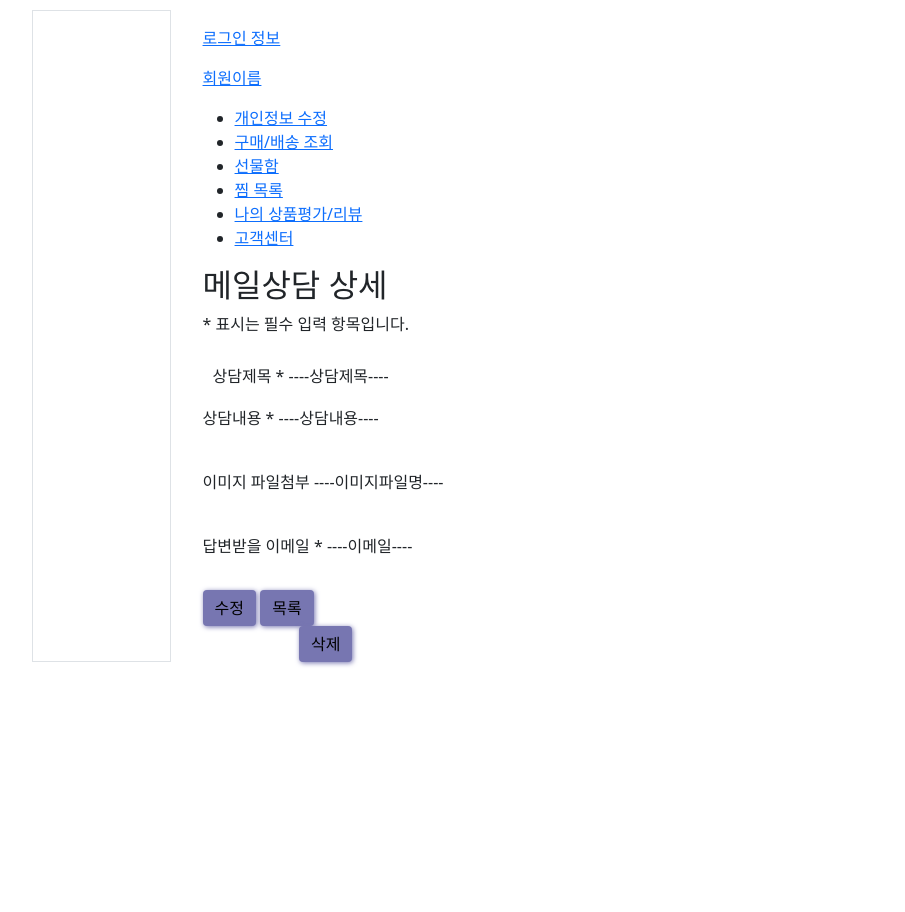
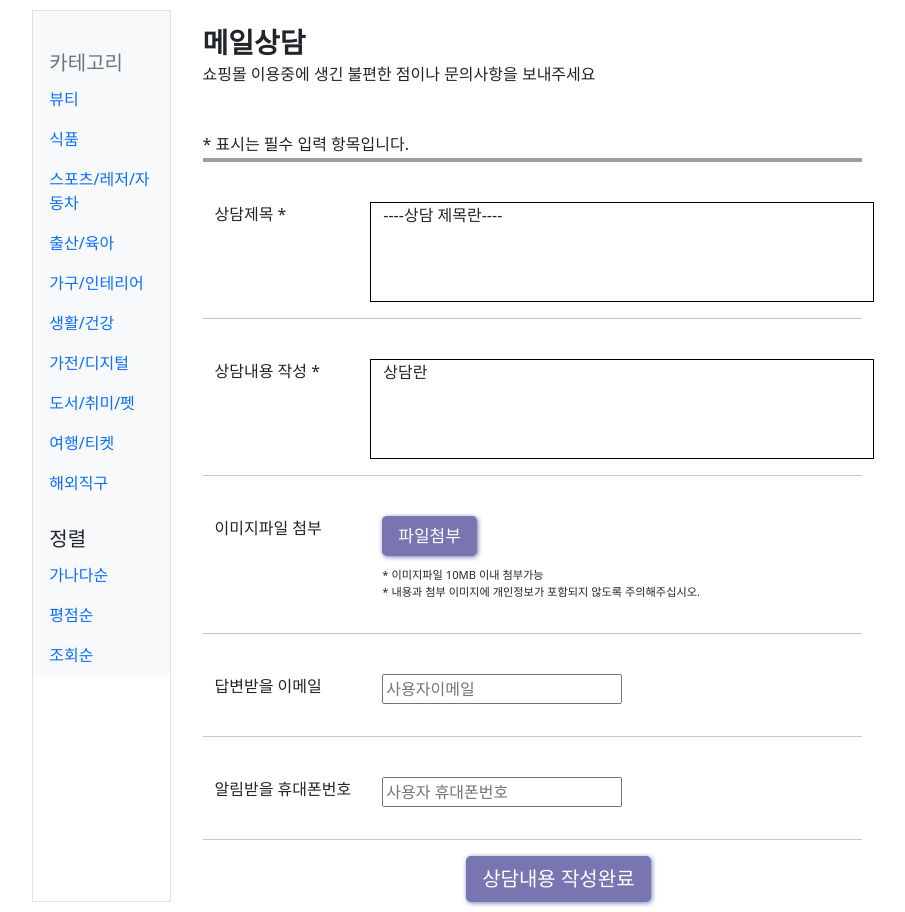
Before and after one commit to RockhoRockho/Project_FG, a Django app: page /wonjun/question_detail/ in a window 1280 px wide. Shown: the part 160-1072 px from the top of the page, without its empty margins (181-1086 px from the left). Before the commit the page ends 826 px from the top, so only its background shows below. Run offline with Django 3.2, Linux system fonts and the light colour scheme; some libraries are stand-ins or nearby versions.

Commit message:
고객센터 중간 커밋

```diff
--- /dev/null
+++ b/static/wonjun/css/question_detail.css
@@ -0,0 +1,95 @@
+#wrap{
+    margin-left: 2em;
+    margin-top: 1em;
+}
+h3{
+    font-weight: bold;
+    margin-bottom: 5px;
+}
+#container > div > h4 {
+    font-size: 1em;
+}
+.main_area{
+    margin-top: 3em;
+}
+.re{
+    border-bottom: 4px solid rgb(163, 157, 157);
+    height: 30px;
+}
+.title{
+    width: 100%;
+    margin-left: 0;
+    /* outline: 1px solid red; */
+    border-bottom: none;
+    /* border-bottom: 1px solid #000; */
+    margin-bottom: 1em;
+}
+
+.title > .row {
+    /* border: 1px solid black; */
+}
+
+/* ----------------------------------------------- */
+.contents{
+    /* outline: 1px solid blue; */
+    margin-top: 2.5em;
+    /* border-bottom: 1px solid #000; */
+}
+.contents > .row > div > textarea{
+    width: 90%;
+}
+.contents > .row {
+    /* border: 1px solid black; */
+    margin-left: 0;
+}
+.contents > .row > div{
+    height: 100px;
+    border: 1px solid black;
+}
+/* ----------------------------------------------- */
+.file{
+    margin-top: 2.5em;
+}
+.file > .row{
+    margin-left: 0;
+}
+.file > .row > div > button{
+    height: 40px;
+    line-height: 20px;
+    font-size: 17px;
+}
+.file > .row > div > p {
+    margin-top: 1em;
+    font-size: 0.7em;
+}
+/* ----------------------------------------------- */
+.email{
+    margin-top: 2.5em;
+    margin-bottom: 2em;
+}
+.email > .row{
+    margin-left: 0;
+}
+.email input{
+    width: 50%;
+}
+/* ----------------------------------------------- */
+.p_num{
+    margin-top: 2.5em;
+    margin-bottom: 2em;
+}
+.p_num > .row{
+    margin-left: 0;
+}
+.p_num input{
+    width: 50%;
+}
+/* ----------------------------------------------- */
+button{
+    background-color: rgb(119, 118, 177) !important;
+    border: none !important;
+    box-shadow: 1px 1px 5px rgb(119, 118, 177);
+}
+button:last-child{
+    margin-left: 40%;
+}
--- a/wonjun/templates/question_detail.html
+++ b/wonjun/templates/question_detail.html
@@ -1,60 +1,75 @@
 {% extends "base.html" %}
-{% load mathfilters %}
 
 {% block title %}
-Login_Page
+문의사항 상세
 {% endblock %}
+
 {% block stylesheet %}
 {% load static %}
-<link href="{% static 'wonjun/css/question.css' %}" rel="stylesheet">
+<link href="{% static 'wonjun/css/question_detail.css' %}" rel="stylesheet">
 {% endblock %}
 
 {% block contents %}
+<div class="col-md-10">
     <div id="wrap">
-    <div id="wraps">
-        <div id="side_menu">
+        <div id="container">
             <div>
-                <p><a href="#">로그인 정보</a></p>
-                <p><a href="#">회원이름</a></p>
+                <h3>메일상담</h4>
+                    <h4>쇼핑몰 이용중에 생긴 불편한 점이나 문의사항을 보내주세요<br>
+                    </h4>
             </div>
-            <div>
-                <ul>
-                    <li><a href="#">개인정보 수정</a></li>
-                    <li><a href="#">구매/배송 조회</a></li>
-                    <li><a href="#">선물함</a></li>
-                    <li><a href="#">찜 목록</a></li>
-                    <li><a href="#">나의 상품평가/리뷰</a></li>
-                    <li><a href="#">고객센터</a></li>
-                </ul>
+            <form class="main_area" name="main_area">
+                <div class="re">
+                    <p>* 표시는 필수 입력 항목입니다.</p>
+                </div>
+                <div class="contents">
+                    <div class="row">
+                        <span class="col-md-3">상담제목 *</span>
+                        <div class="col-md-9">----상담 제목란----</div>
                     </div>
                 </div>
-        <div id="container">
-            <div class="main_content">
-                <h2>메일상담 상세</h2>
-                <p>* 표시는 필수 입력 항목입니다.</p>
+                <hr>
+                <div class="contents">
+                    <div class="row">
+                        <span class="col-md-3">상담내용 작성 *</span>
+                        <div class="col-md-9">상담란</div>
                     </div>
-            <div class="title">
-                <span>상담제목 *</span>
-                <span>----상담제목----</span>
                 </div>
-            <div class="content">
-                <span>상담내용 *</span>
-                <span>----상담내용----</span>
+                <hr>
+                <div class="file">
+                    <div class="row">
+                        <span class="col-md-3">이미지파일 첨부</span>
+                        <div class="col-md-9">
+                            <button type="button" class="btn btn-primary btn-lg active">파일첨부</button>
+                            <p>* 이미지파일 10MB 이내 첨부가능<br>
+                                * 내용과 첨부 이미지에 개인정보가 포함되지 않도록 주의해주십시오.</p>
                         </div>
-            <div class="file">
-                <span>이미지 파일첨부</span>
-                <span>----이미지파일명----</span>
                     </div>
+                </div>
+                <hr>
                 <div class="email">
-                <span>답변받을 이메일 *</span>
-                <span>----이메일----</span>
+                    <div class="row">
+                        <span class="col-md-3">답변받을 이메일</span>
+                        <div class="col-md-9"><input type="email" placeholder="사용자이메일"></div>
                     </div>
-            <div>
-                <button type="button" class="btn btn-info">수정</button>
-                <button type="button" class="btn btn-info">목록</button>
-                <button type="button" class="btn btn-info">삭제</button>
+                </div>
+                <hr>
+                <div class="p_num">
+                    <div class="row">
+                        <span class="col-md-3">알림받을 휴대폰번호</span>
+                        <div class="col-md-9"><input type="text" name="phone_num" placeholder="사용자 휴대폰번호"></div>
+                    </div>
+                </div>
+                <hr>
+                <div style="width: 100%;"><button type="button" class="btn btn-primary btn-lg active">상담내용 작성완료</button></div>
+            </form>
         </div>
         <div style="clear: both;"></div>
     </div>
 </div>
+<script>
+    var nav_bar = document.getElementById("nav-category");
+    // var nav_bar = document.getElementById("nav-user");
+    nav_bar.classList.remove("d-none");
+</script>
 {% endblock %}
--- a/wonjun/templates/question_update.html
+++ b/wonjun/templates/question_update.html
@@ -59,7 +59,7 @@
                     </div>
                 </div>
                 <hr>
-                <div style="width: 100%;"><button type="button" class="btn btn-primary btn-lg active">상담내용 작성완료</button></div>
+                <div style="width: 100%;"><button type="button" class="btn btn-primary btn-lg active">상담내용 수정완료</button></div>
             </form>
         </div>
         <div style="clear: both;"></div>
```
Lines whose indentation alone changed are shown as unchanged.
